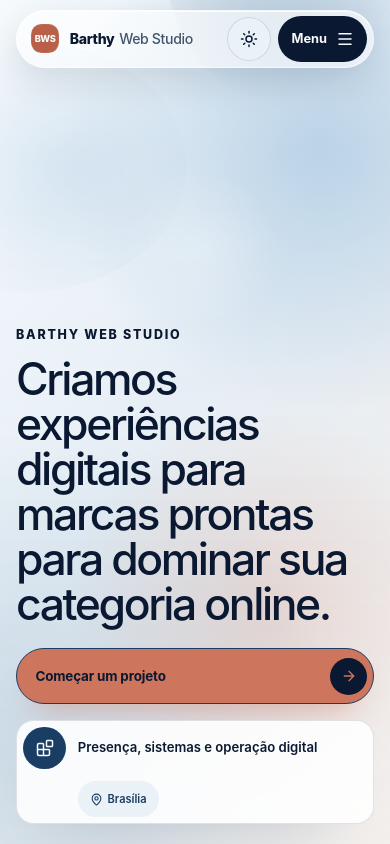
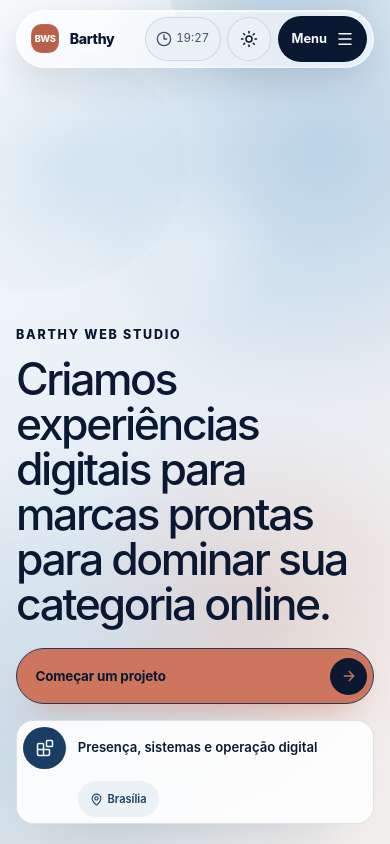
Before and after one commit to g4brielbr4sil/barthy-web-studio-v2, a React (Vite) app: page / in a window 390 px wide. Shown: the top 844 px of the page. Built offline with nearby package versions, Linux system fonts and the light colour scheme; no server answers.

Commit message:
fix: unify responsive header and preserve Brasilia time

```diff
--- a/src/components/header/Header.tsx
+++ b/src/components/header/Header.tsx
@@ -1,4 +1,4 @@
-import { Menu, X } from 'lucide-react'
+import { Clock3, Menu, X } from 'lucide-react'
 import {
   useCallback,
   useRef,
@@ -56,20 +56,39 @@ export function Header({
             />
 
             <div className="site-header__actions">
-              <ThemeToggle />
               <div
                 className="availability"
-                aria-label="Disponibilidade do estúdio"
               >
                 <span className="availability__dot" aria-hidden="true" />
                 <span className="availability__status">
                   Agenda aberta para novos projetos
                 </span>
-                <time dateTime={time}>
-                  {time}
-                  <span> em Brasília</span>
+                <time
+                  className="header-time"
+                  dateTime={time}
+                  aria-label={`${time} em Brasília`}
+                >
+                  <Clock3
+                    className="header-time__icon"
+                    size={16}
+                    aria-hidden="true"
+                  />
+                  <span className="header-time__value">{time}</span>
+                  <span
+                    className="header-time__zone header-time__zone--full"
+                    aria-hidden="true"
+                  >
+                    {' '}em Brasília
+                  </span>
+                  <span
+                    className="header-time__zone header-time__zone--compact"
+                    aria-hidden="true"
+                  >
+                    BSB
+                  </span>
                 </time>
               </div>
+              <ThemeToggle />
               <TextRollButton
                 href="#contato"
                 className="header-cta"
--- a/src/styles/components/header.css
+++ b/src/styles/components/header.css
@@ -72,16 +72,23 @@
   color: var(--foreground);
   cursor: pointer;
   transition:
-    background-color 200ms ease,
-    border-color 200ms ease,
-    color 200ms ease,
-    box-shadow 200ms ease;
+    background-color 220ms ease,
+    border-color 220ms ease,
+    color 220ms ease,
+    box-shadow 220ms ease,
+    transform 220ms var(--ease-editorial);
 }
 
 .theme-toggle:hover,
 .theme-toggle:focus-visible {
   border-color: var(--line-strong);
-  box-shadow: 0 10px 24px -18px rgba(10, 25, 49, 0.62);
+  box-shadow:
+    0 10px 24px -18px rgba(10, 25, 49, 0.62),
+    0 0 0 4px var(--terra-glow-soft);
+}
+
+.theme-toggle:active {
+  transform: scale(0.94);
 }
 
 .theme-toggle--labeled {
@@ -143,7 +150,7 @@
   overflow: hidden;
   display: grid;
   min-height: 64px;
-  grid-template-columns: auto 1fr auto;
+  grid-template-columns: auto minmax(0, 1fr) auto;
   align-items: center;
   gap: clamp(0.75rem, 2vw, 1.6rem);
   padding: 0.3rem 0.35rem 0.3rem 0.85rem;
@@ -307,12 +314,16 @@
 
 .site-header__actions {
   display: flex;
+  min-width: 0;
+  flex: 0 0 auto;
   align-items: center;
   gap: 0.75rem;
 }
 
 .availability {
   display: grid;
+  min-width: 0;
+  flex: 0 0 auto;
   grid-template-columns: auto 1fr;
   align-items: center;
   column-gap: 0.45rem;
@@ -331,8 +342,22 @@
   box-shadow: 0 0 0 4px var(--terra-glow-soft);
 }
 
-.availability time {
+.header-time {
+  display: inline-flex;
+  min-height: 1.25rem;
+  align-items: center;
+  gap: 0.25rem;
   color: var(--muted-foreground);
+}
+
+.header-time__icon,
+.header-time__zone--compact {
+  display: none;
+}
+
+.header-time__value {
+  color: inherit;
+  font-variant-numeric: tabular-nums;
 }
 
 .header-cta {
@@ -341,6 +366,7 @@
 
 .menu-button {
   display: none;
+  min-width: 44px;
   min-height: 48px;
   align-items: center;
   justify-content: center;
--- a/src/styles/responsive.css
+++ b/src/styles/responsive.css
@@ -1,48 +1,51 @@
 @media (max-width: 1240px) {
-  .availability__dot,
-  .availability__status {
-    display: none;
-  }
-
   .project-card--wide {
     grid-template-columns: minmax(0, 1.25fr) minmax(18rem, 0.8fr);
   }
 }
 
-@media (max-width: 1120px) {
-  .availability time span {
-    display: none;
-  }
-}
-
-@media (max-width: 1060px) {
-  .availability {
-    display: none;
-  }
-}
-
-@media (max-width: 1023px) {
+@media (max-width: 1179px) {
   .desktop-nav,
   .header-cta {
     display: none;
   }
 
   .site-header__pill {
-    grid-template-columns: 1fr auto;
-  }
-
-  .menu-button {
-    display: inline-flex;
-  }
-
-  .site-header__actions > .theme-toggle {
-    display: inline-flex;
+    grid-template-columns: minmax(0, 1fr) auto;
   }
 
   .site-header__actions {
     gap: 0.42rem;
   }
 
+  .availability__dot,
+  .availability__status,
+  .header-time__zone--full {
+    display: none;
+  }
+
+  .availability,
+  .header-time,
+  .menu-button,
+  .site-header__actions > .theme-toggle {
+    display: inline-flex;
+  }
+
+  .header-time {
+    min-height: 44px;
+    padding-inline: 0.65rem;
+    border: 1px solid var(--border);
+    border-radius: 999px;
+    background: var(--surface-soft);
+  }
+
+  .header-time__icon,
+  .header-time__zone--compact {
+    display: block;
+  }
+}
+
+@media (max-width: 1023px) {
   .about__composition {
     grid-template-columns: minmax(0, 0.8fr) minmax(0, 1.2fr);
   }
@@ -100,6 +103,10 @@
   .hero__content {
     padding-top: 7.5rem;
     padding-bottom: max(1.25rem, env(safe-area-inset-bottom));
+  }
+
+  .header-time__zone--compact {
+    display: none;
   }
 
   .hero__title {
@@ -273,6 +280,10 @@
 }
 
 @media (max-width: 520px) {
+  .site-header .brand__name > span {
+    display: none;
+  }
+
   .site-header {
     padding-top: max(0.6rem, env(safe-area-inset-top));
   }
@@ -402,9 +413,33 @@
   }
 }
 
-@media (max-width: 360px) {
-  .site-header .brand__name > span {
-    display: none;
+@media (max-width: 379px) {
+  .site-header__pill {
+    gap: 0.35rem;
+    padding-left: 0.55rem;
+  }
+
+  .site-header__actions {
+    gap: 0.25rem;
+  }
+
+  .header-time {
+    gap: 0.2rem;
+    padding-inline: 0.4rem;
+  }
+
+  .menu-button {
+    width: 44px;
+    padding-inline: 0;
+  }
+
+  .menu-button span {
+    position: absolute;
+    width: 1px;
+    height: 1px;
+    overflow: hidden;
+    clip-path: inset(50%);
+    white-space: nowrap;
   }
 }
 
--- a/src/theme/ThemeContext.tsx
+++ b/src/theme/ThemeContext.tsx
@@ -56,7 +56,9 @@ export function ThemeProvider({ children }: { children: ReactNode }) {
   }, [])
 
   const toggleTheme = useCallback(() => {
-    setAndPersistTheme(theme === 'light' ? 'dark' : 'light')
+    const appliedTheme = document.documentElement.dataset.theme ?? null
+    const currentTheme = isTheme(appliedTheme) ? appliedTheme : theme
+    setAndPersistTheme(currentTheme === 'light' ? 'dark' : 'light')
   }, [setAndPersistTheme, theme])
 
   useEffect(() => {
```
